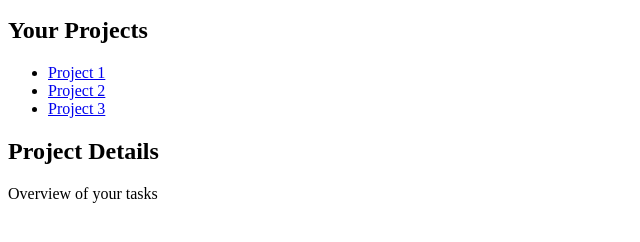
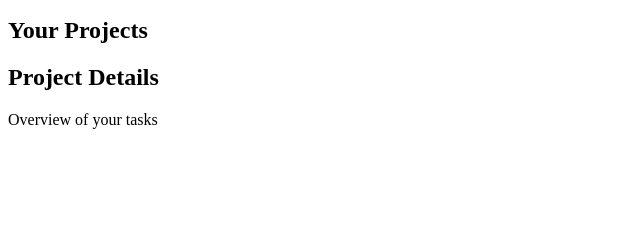
Before and after one commit to victormagela/task-list-theodinproject, a website built with webpack: page src/template.html in a window 1280 px wide. Shown: the part 50-292 px from the top of the page, without its empty margins (0-640 px from the left). Built offline with nearby package versions, Linux system fonts and the light colour scheme.

Commit message:
remove placeholder from sidebar

```diff
--- a/src/template.html
+++ b/src/template.html
@@ -14,9 +14,6 @@
         <h2>Your Projects</h2>
         <nav>
             <ul>
-                <li><a href="/project/1">Project 1</a></li>
-                <li><a href="/project/2">Project 2</a></li>
-                <li><a href="/project/3">Project 3</a></li>
             </ul>
         </nav>
     </aside>
```
